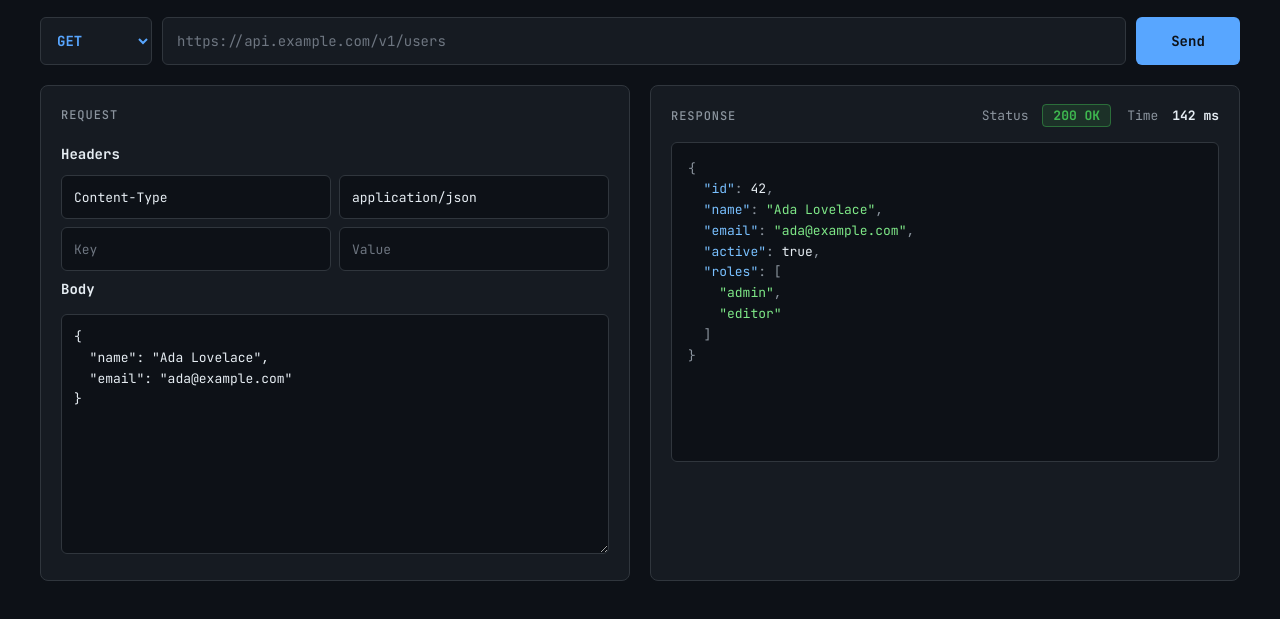
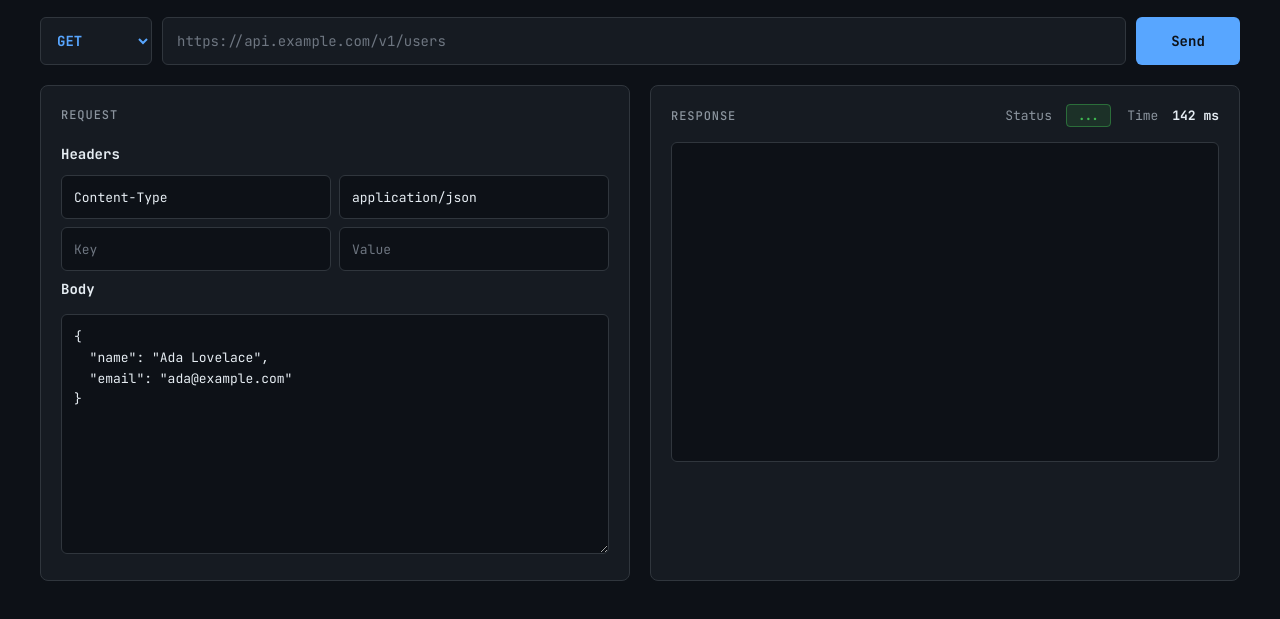
Before and after one commit to siddharth-rishabh/requestLab, a plain HTML site: page index.html in a window 1280 px wide. Shown: the part 57-676 px from the top of the page. Drawn offline with Linux system fonts and the light colour scheme.

Commit message:
removed dummy content from response div

```diff
--- a/index.html
+++ b/index.html
@@ -54,21 +54,14 @@
         <div class="response-top">
           <h2 class="panel-title">Response</h2>
           <div class="response-info">
-            <span>Status <strong class="status">200 OK</strong></span>
+            <span>Status <strong class="status">...</strong></span>
             <span>Time <strong class="time">142 ms</strong></span>
           </div>
         </div>
 
-        <pre class="response"><span class="punc">{</span>
-  <span class="json-key">"id"</span><span class="punc">:</span> 42<span class="punc">,</span>
-  <span class="json-key">"name"</span><span class="punc">:</span> <span class="json-string">"Ada Lovelace"</span><span class="punc">,</span>
-  <span class="json-key">"email"</span><span class="punc">:</span> <span class="json-string">"ada@example.com"</span><span class="punc">,</span>
-  <span class="json-key">"active"</span><span class="punc">:</span> true<span class="punc">,</span>
-  <span class="json-key">"roles"</span><span class="punc">: [</span>
-    <span class="json-string">"admin"</span><span class="punc">,</span>
-    <span class="json-string">"editor"</span>
-  <span class="punc">]</span>
-<span class="punc">}</span></pre>
+        <pre class="response">
+
+        </pre>
       </section>
 
     </div>
```
